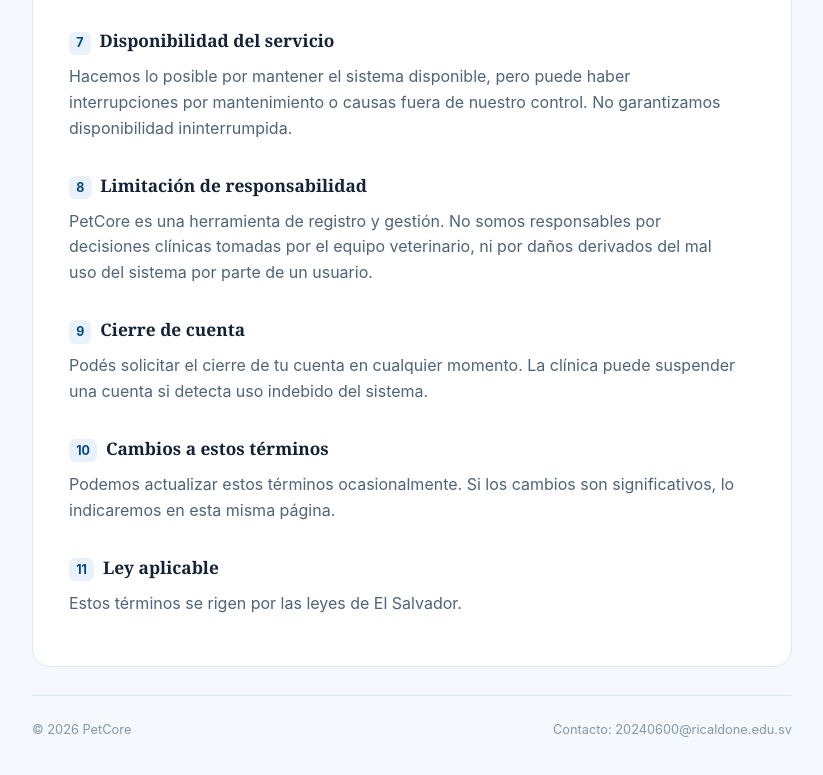
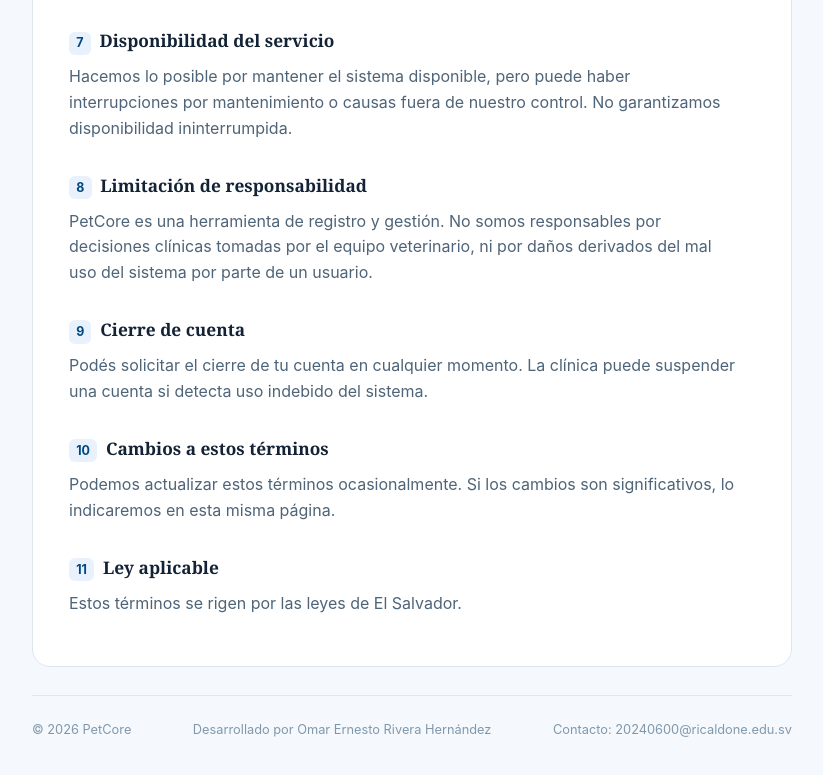
Before and after one commit to OERH-98/Politicas-OAUTH-PetCore, a plain HTML site: page index.html in a window 1280 px wide. Shown: the part 5607-6382 px from the top of the page, without its empty margins (228-1051 px from the left). Drawn offline with Linux system fonts and the light colour scheme.

Commit message:
Agrega nombre del desarrollador en el pie de página

```diff
--- a/index.html
+++ b/index.html
@@ -407,6 +407,7 @@
 
   <footer class="page" id="contacto">
     <span>© 2026 PetCore</span>
+    <span>Desarrollado por Omar Ernesto Rivera Hernández</span>
     <span>Contacto: 20240600@ricaldone.edu.sv</span>
   </footer>
 
```
